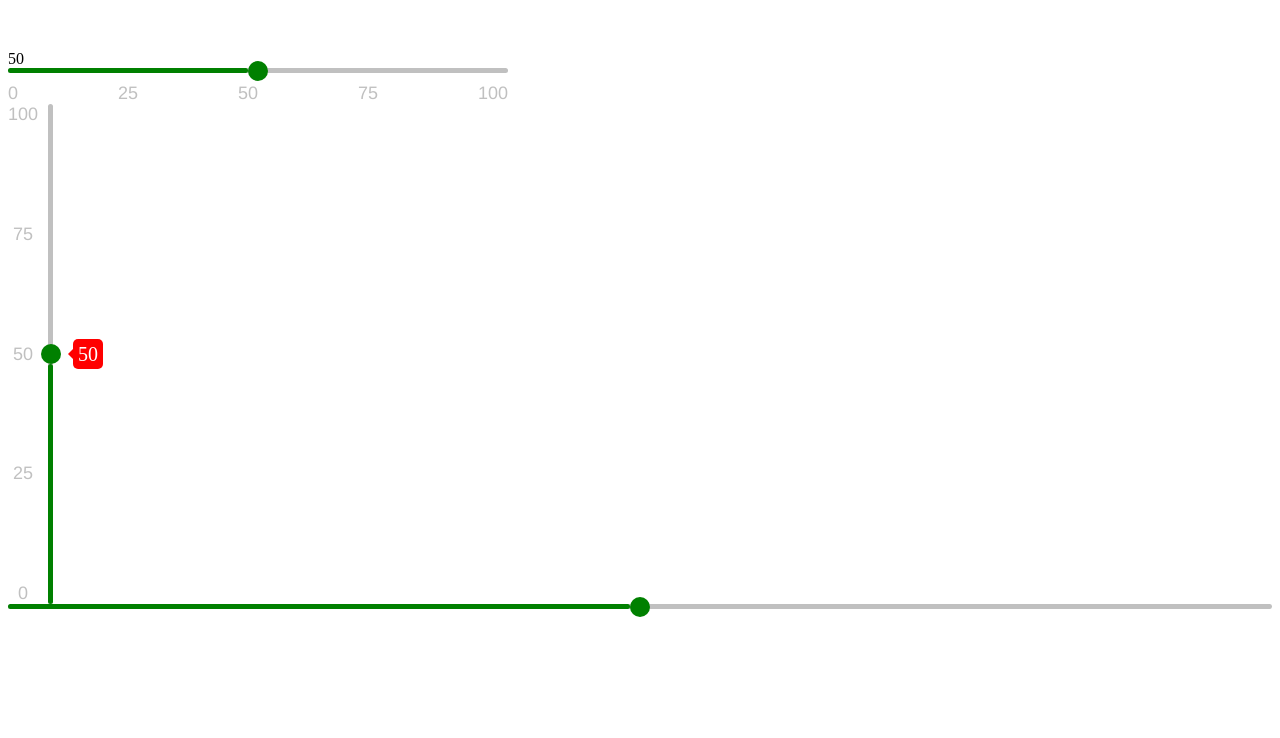
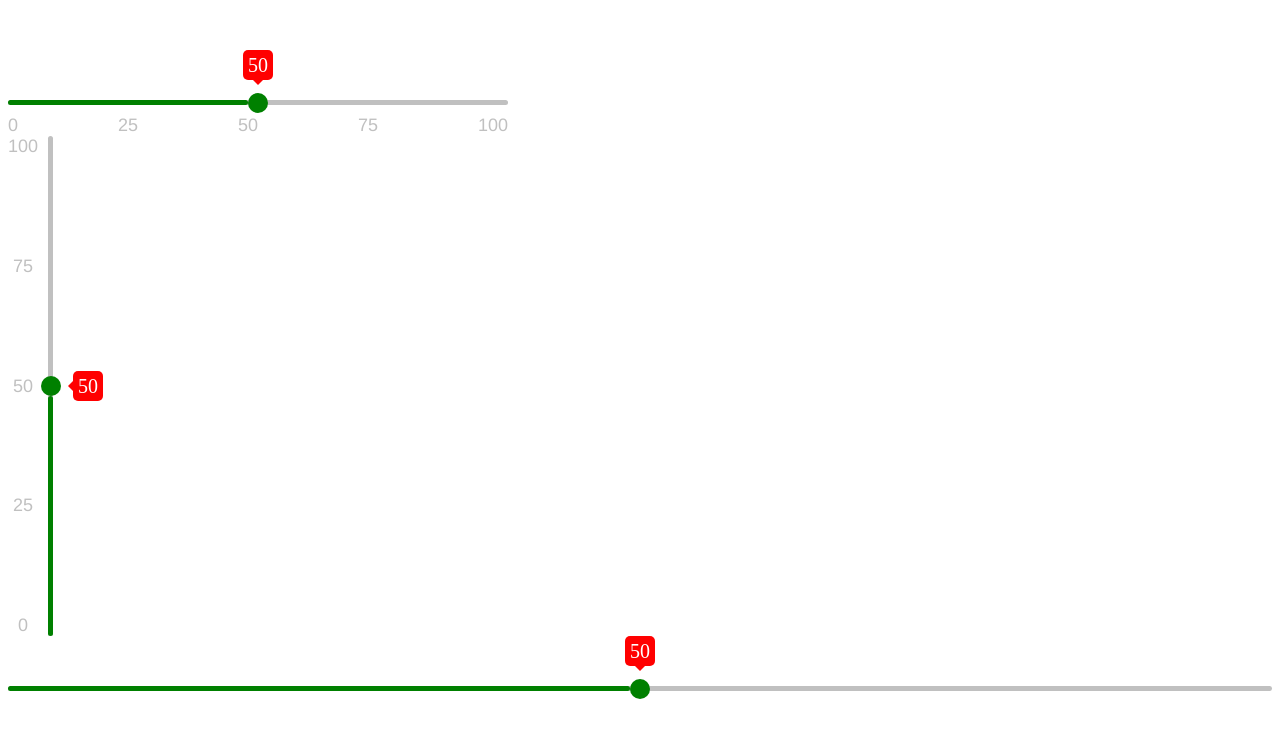
Before and after one commit to DaRkLoL1/slider, a website built with webpack: page src/index.pug in a window 1280 px wide. Built offline with nearby package versions, Linux system fonts and the light colour scheme.

Commit message:
добавил подсказку

```diff
--- a/src/index.pug
+++ b/src/index.pug
@@ -9,7 +9,7 @@ html
   body
     .root
       div(class='slider')
-        .slider__button 50
+        .slider__tooltip 50
         .slider__field
           .slider__line
           .slider__thumb
--- a/src/index.ts
+++ b/src/index.ts
@@ -121,12 +121,12 @@ export class View implements ObserverView, SubjectView {
   private thumb : ViewThumb | undefined;
   private observer : ObserverView | undefined;
   private symbol : string | undefined;
-
+  private tooltip : ViewTooltip | undefined;
   constructor(item : JQuery<HTMLElement>) {
     this.item = item;
   }
 
-  createSlider(obj : {min : number, max : number, step : number, value : number}) {
+  createSlider(obj : {min : number, max : number, step : number, value : number, tooltip: boolean}) {
 
 
       $(this.item).html('<div class="slider"><div class="slider__field"></div></div>');
@@ -139,6 +139,12 @@ export class View implements ObserverView, SubjectView {
         this.thumb = new ViewThumb(this.item.find('.slider__thumb'), this.item.find('.slider__line') )
         this.thumb.installValue( width / (obj.max - obj.min) * (obj.value - obj.min), this.interval );
         this.thumb.addObserverView(this);
+
+        if(obj.tooltip) {
+          $(this.item).find('.slider').prepend($('<div class="slider__tooltip"></div>'));
+          this.tooltip = new ViewTooltip(this.item.find('.slider__tooltip'));
+          this.tooltip.setTooltip( width / (obj.max - obj.min) * (obj.value - obj.min), obj.value )
+        }
       }
   }
 
@@ -149,6 +155,10 @@ export class View implements ObserverView, SubjectView {
       this.interval = width / (obj.max - obj.min) * obj.step;
 
       this.thumb.update( width / (obj.max - obj.min) * (obj.value - obj.min), this.interval );
+
+      if(typeof this.tooltip === 'object') {
+        this.tooltip.setTooltip(width / (obj.max - obj.min) * (obj.value - obj.min), obj.value)
+      }
     }
   }
 
@@ -248,6 +258,20 @@ export class ViewThumb implements SubjectView {
   }
 }
 
+class ViewTooltip {
+  constructor(private tooltip : JQuery<HTMLElement>) {};
+
+  setTooltip(position : number, value : number) {
+    let width : number | undefined = this.tooltip.width();
+
+    if(typeof width === 'number') {
+      let left = position - width / 2 + 'px';
+      this.tooltip.css('margin-left', left);
+    }
+
+    this.tooltip.text(value);
+  }
+}
 
 class Prezenter implements ObserverView, ObserverModel {
   private view : View;
@@ -261,7 +285,7 @@ class Prezenter implements ObserverView, ObserverModel {
     this.model.addObserverModel(this);
   }
 
-  init(obj :{min : number, max: number, step : number, value : number}) {
+  init(obj :{min : number, max: number, step : number, value : number, tooltip: boolean}) {
     this.view.createSlider(obj)
   }
 
@@ -293,8 +317,11 @@ class Prezenter implements ObserverView, ObserverModel {
       min: 0,
       max: 100,
       step: 10,
-      value: 50
+      value: 50,
+      tooltip: false,
     };
+
+    def.tooltip = true;
 
     let model = new MainModel({min: def.min, max: def.max, step: def.step, handle: new ModelHandle(def.value) });
     let view = new View(this);
```
Also changed, not shown: test/index-test.ts (+5 -5 lines).
